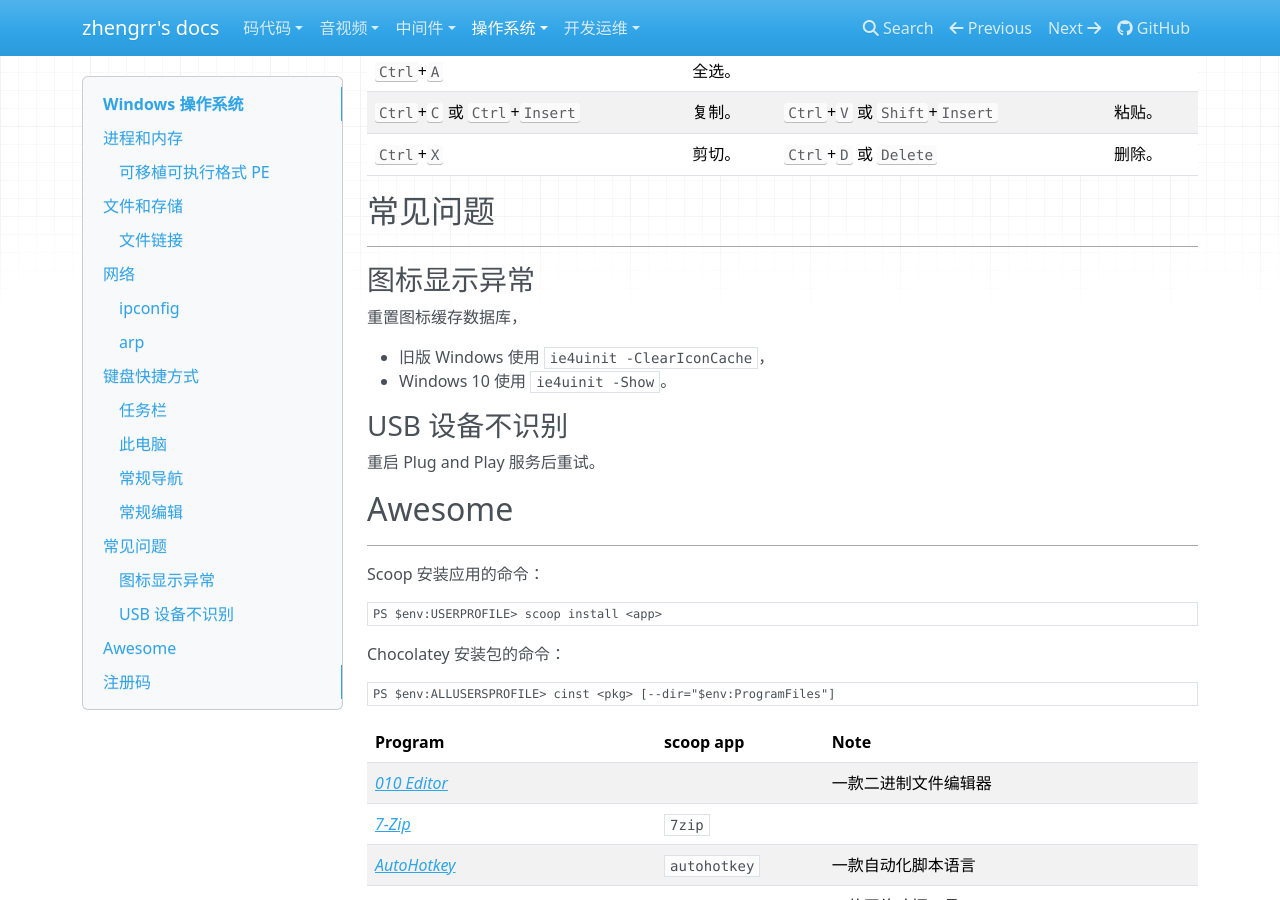
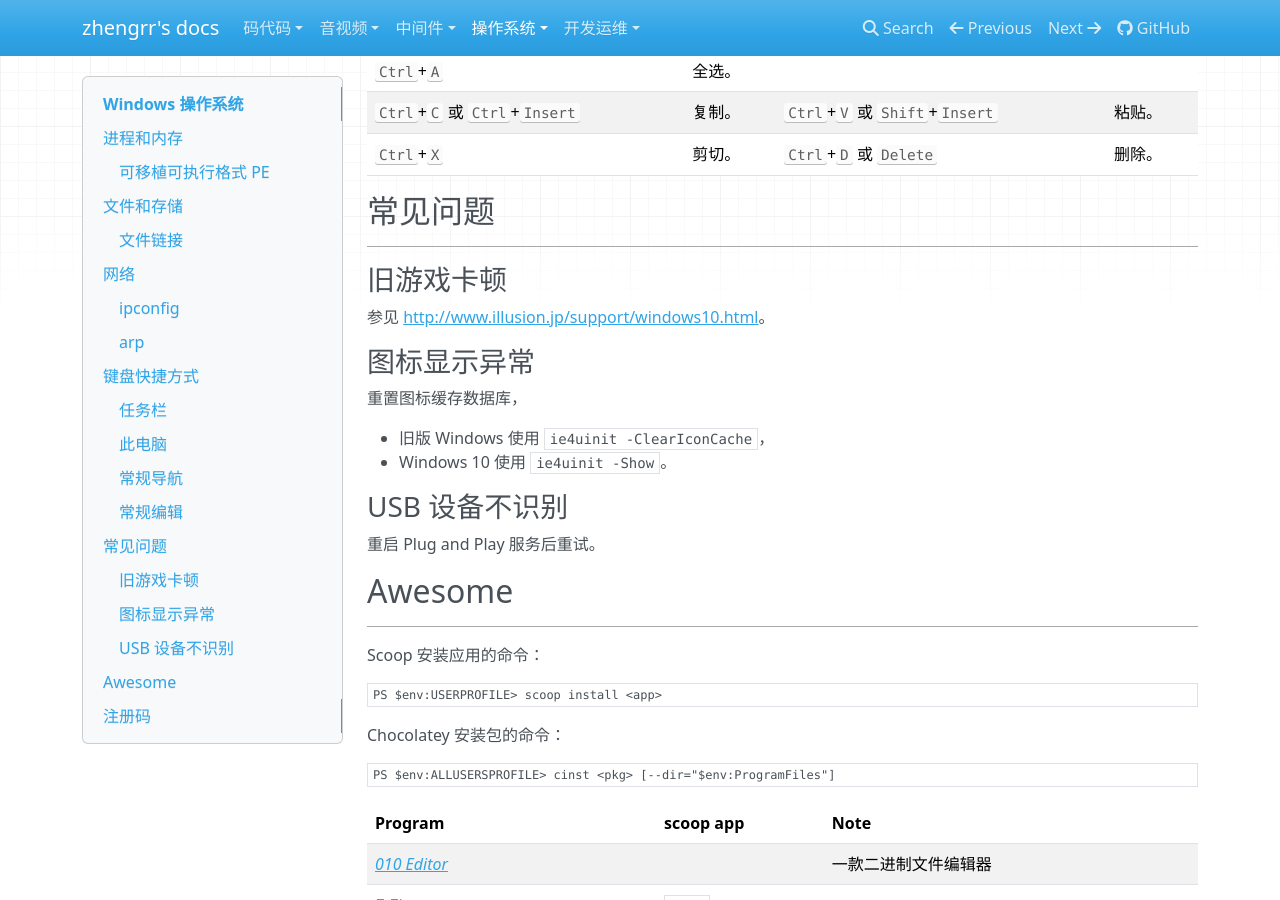
Before and after one commit to afoolsbag/afoolsbag.github.io, an MkDocs documentation site: the page built from docs/OS/Windows/Windows.md, in a window 1280 px wide and 900 px high, scrolled down 2329 px. Built offline with MkDocs 1.6.1, drawn with Linux system fonts in a browser that asks for light colours; nearby versions of some CDN libraries.

Commit message:
docs(Windows): 添加一条解疑

```diff
--- a/docs/OS/Windows/Windows.md
+++ b/docs/OS/Windows/Windows.md
@@ -113,6 +113,10 @@
 
 ## 常见问题
 ---
+
+### 旧游戏卡顿
+
+参见 <http://www.illusion.jp/support/windows10.html>。
 
 ### 图标显示异常
 
```
